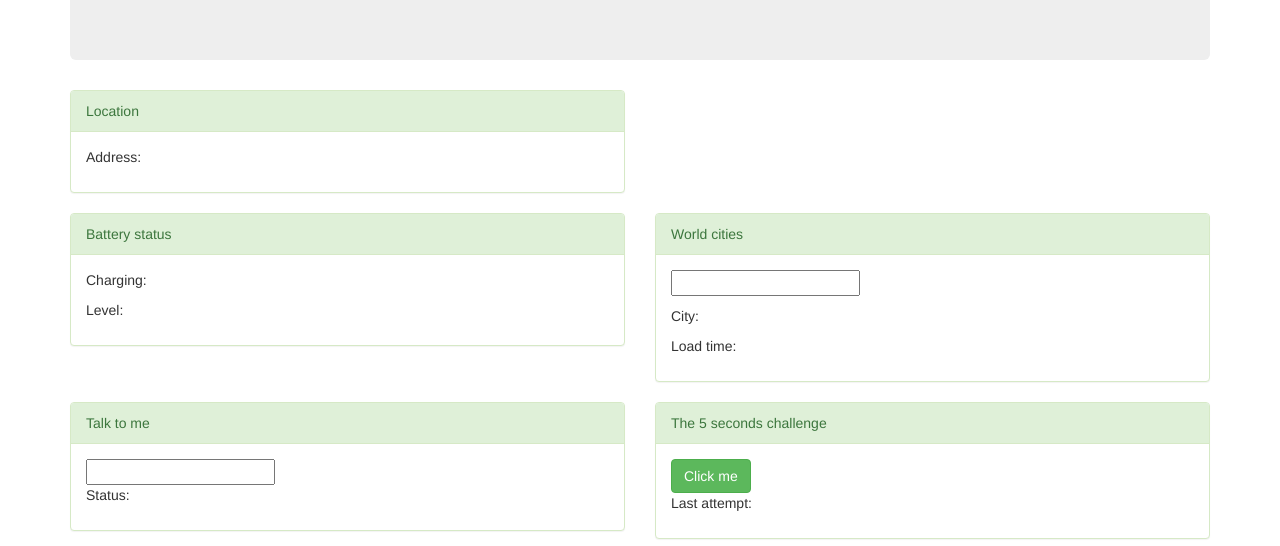
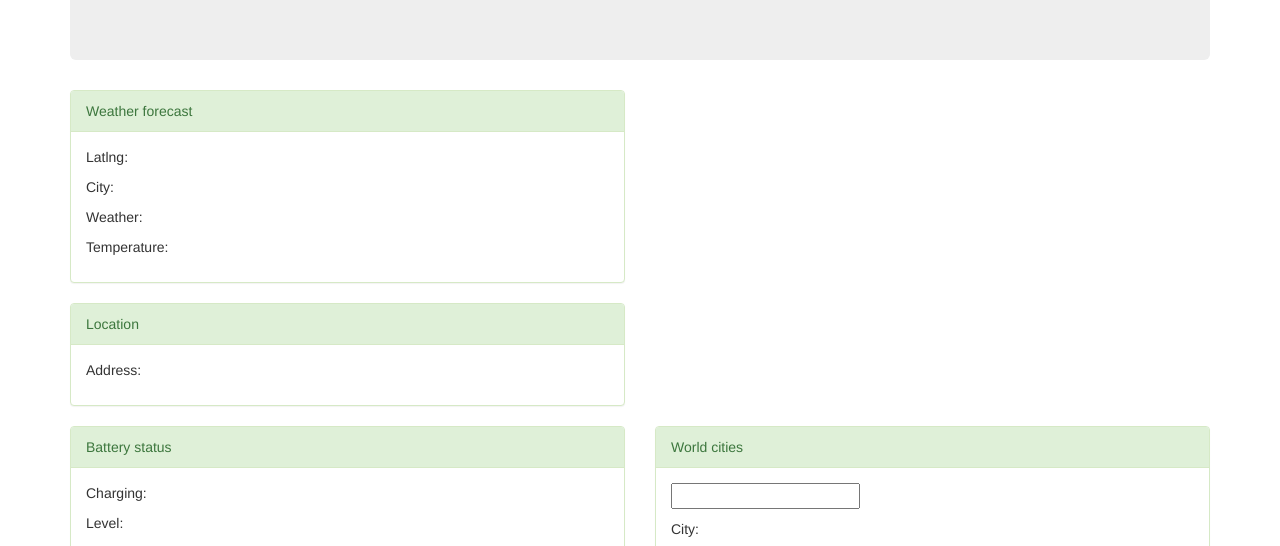
Before and after one commit to matiboy/learning-javascript-promises, a plain HTML site: page index.html in a window 1280 px wide. Shown: the part 180-726 px from the top of the page. Drawn offline with nearby package versions, Linux system fonts and the light colour scheme; some packages are replaced by stand-ins of ours; no server answers; a script that the page names is missing.

Commit message:
Prepare Weather forecast widget

```diff
--- a/app.js
+++ b/app.js
@@ -1,4 +1,3 @@
-
 
 var geolocationPromise;
 function getGeolocation() {
@@ -13,7 +12,6 @@ function getGeolocation() {
   return geolocationPromise;
 }
 
-
 angular.module('SmashBoard', []).controller('TvController', function($scope, $http) {
   var now = Math.floor(new Date().getTime() / 1000);
   var url = 'http://redape.cloudapp.net/tvguidea/singleslot/'+now+'?channels=[1,159,63,64]&format=json&o=1'
@@ -21,6 +19,16 @@ angular.module('SmashBoard', []).controller('TvController', function($scope, $ht
   ajaxPromise.then(function weGotData(response) {
     $scope.channels = response.data.events;
   });
+})
+.controller('WeatherForecastController', function($scope, $http, LocationService){
+  /* URLs for the APIs:
+  -> Google Geocode
+  var url = 'https://maps.googleapis.com/maps/api/geocode/json?latlng='+geo.coords.latitude+','+geo.coords.longitude;
+  -> AccuWeather city to id
+  var url = 'http://apidev.accuweather.com/locations/v1/search?apikey=meSocYcloNe&q='+city
+  -> AccuWeather id to forecast
+  var url = 'http://apidev.accuweather.com/currentconditions/v1/'+result.Key+'.json?language=en&apikey=meSocYcloNe'
+  */
 })
 .controller('LocationController', function($scope, LocationService){
   LocationService.getGeolocation().then(function geolocationReceived(geoposition) {
--- a/index.html
+++ b/index.html
@@ -17,6 +17,19 @@
       <div class="jumbotron">
         <h1>SmashBoard</h1>
         <p>Promises, promises, not only words...</p>
+      </div>
+      <div class="row">
+        <div class="col-xs-6" ng-controller="WeatherForecastController">
+          <div class="panel panel-success">
+            <div class="panel-heading">Weather forecast</div>
+            <div class="panel-body">
+              <p>Latlng: <span ng-bind="latlng"></span></p>
+              <p>City: <span ng-bind="city"></span></p>
+              <p>Weather: <span ng-bind="weather"></span></p>
+              <p>Temperature: <span ng-bind="temperature"></span></p>
+            </div>
+          </div>
+        </div>
       </div>
       <div class="row">
         <div class="col-xs-6">
```
